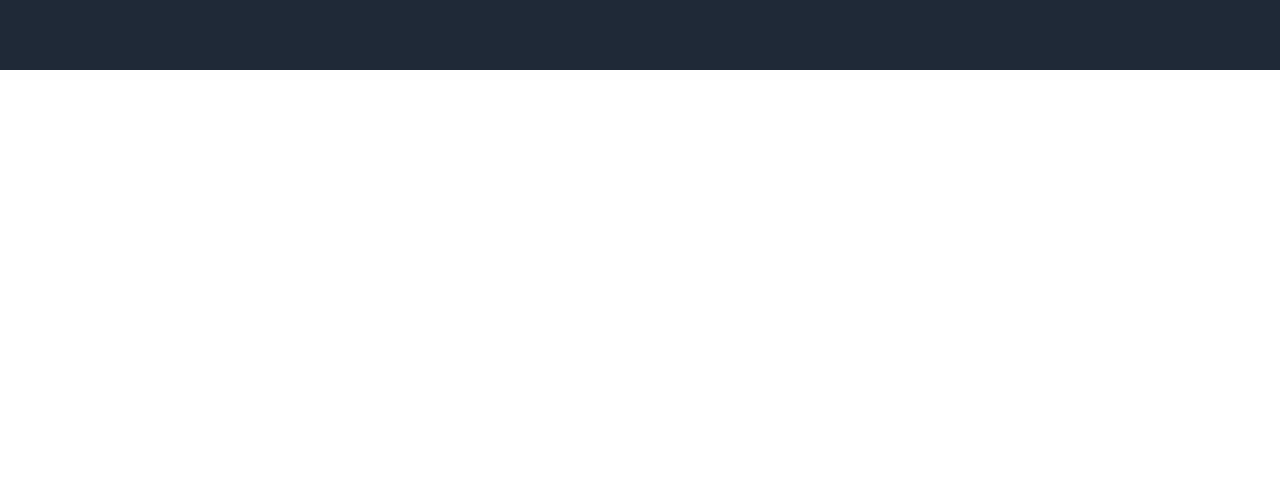
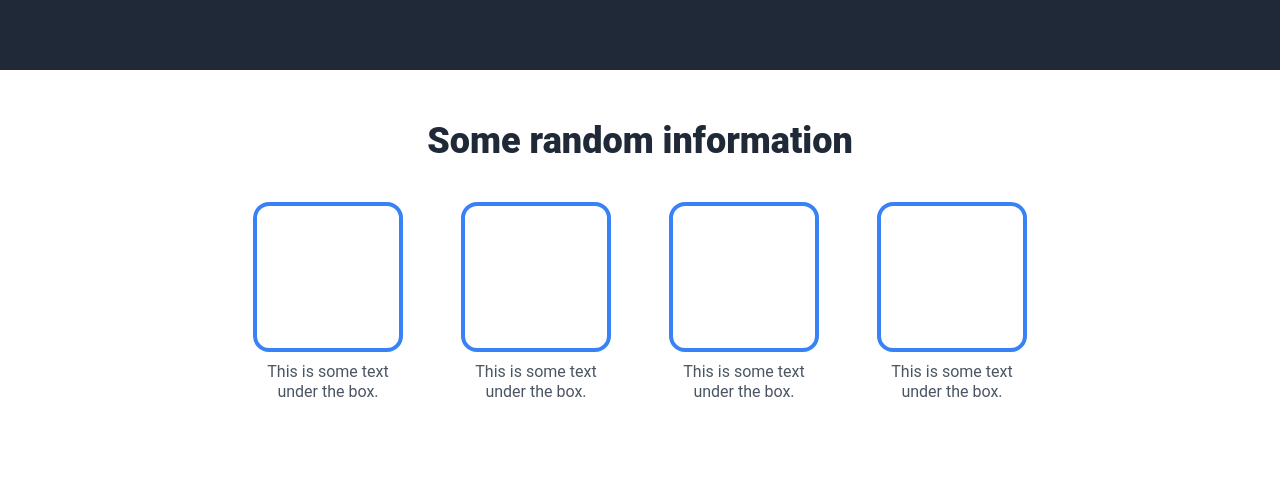
Before and after one commit to notoctavio/Project-Landing-Page, a plain HTML site: page index.html in a window 1280 px wide. Shown: the part 464-967 px from the top of the page. Before the commit the page ends 800 px from the top, so only its background shows below. Drawn offline with Linux system fonts and the light colour scheme.

Commit message:
Completed information section

```diff
--- a/index.html
+++ b/index.html
@@ -31,5 +31,29 @@
 
     </div>
 
+    <div class="info-section">
+        <h2>Some random information</h2>
+
+        <div class="cards-container">
+            <div class="card">
+                <div class="card-box"></div>
+                <p>This is some text under the box.</p>
+            </div>
+            <div class="card">
+                <div class="card-box"></div>
+                <p>This is some text under the box.</p>
+            </div>
+            <div class="card">
+                <div class="card-box"></div>
+                <p>This is some text under the box.</p>
+            </div>
+            <div class="card">
+                <div class="card-box"></div>
+                <p>This is some text under the box.</p>
+            </div>
+        </div>
+    </div>
+
+
 </body>
 </html>
--- a/style.css
+++ b/style.css
@@ -87,3 +87,44 @@ nav {
     border-radius: 8px;
     cursor: pointer;
 }
+
+.info-section {
+    padding: 50px 0 100px 0 /* top, right, bottom, left */
+}
+
+.info-section h2 {
+    text-align: center;
+    font-size: 36px;
+    color: #1F2937;
+    font-weight: 900;
+    margin-bottom: 40px;
+}
+
+.cards-container {
+    display: flex;
+    justify-content: center;
+    gap: 48px;
+
+}
+
+.card {
+    max-width: 160px;
+    display: flex;
+    flex-direction: column;
+    align-items: center;
+    text-align: center;
+}
+
+.card-box {
+    width: 150px;
+    height: 150px;
+    border: 4px solid #3882F6;
+    border-radius: 16px;
+    margin-bottom: 10px;
+}
+
+.card p {
+    color: #4B5563;
+    font-size: 16px;
+    line-height: 1.3;
+}
```
